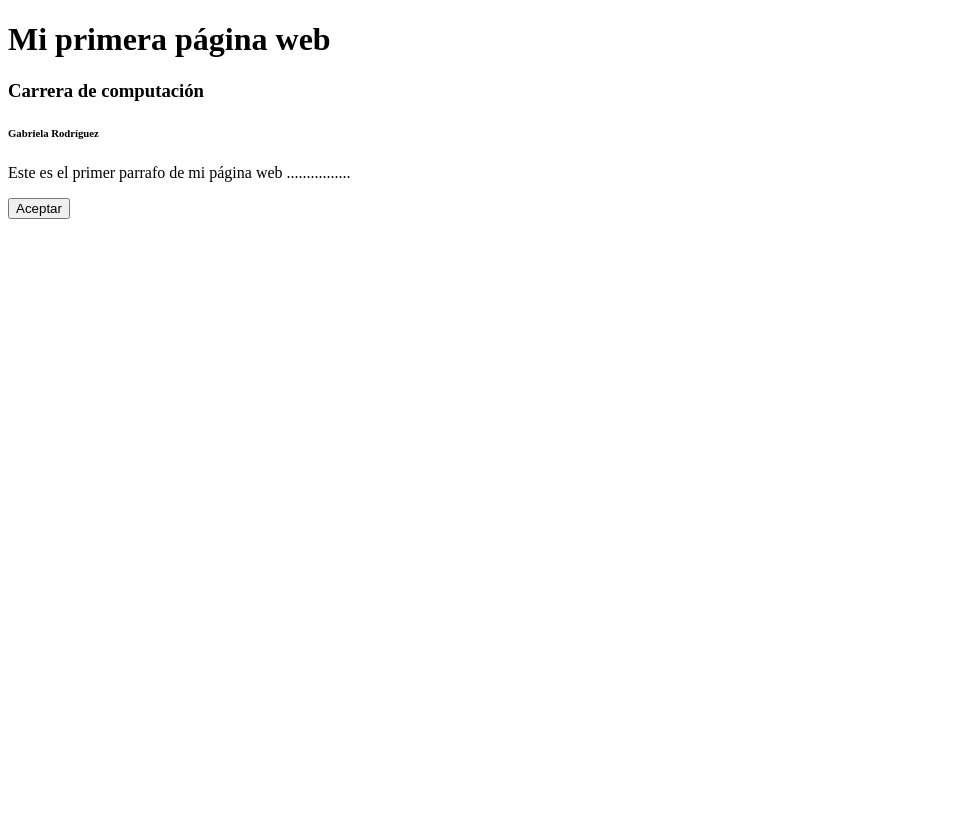
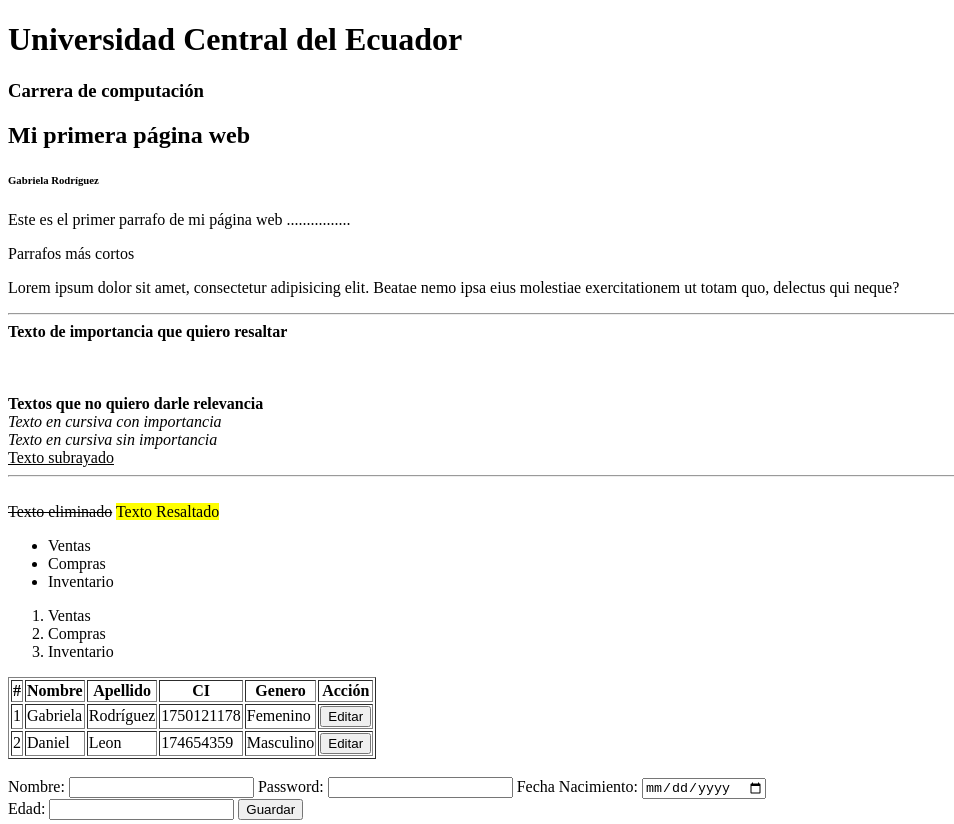
Before and after one commit to gabyrodriguez7/pw_u1_gr, a plain HTML site: page index.html in a window 1280 px wide. Shown: the top 824 px of the page, without its empty margins (0-954 px from the left). Before the commit the page ends 800 px from the top, so only its background shows below. Drawn offline with Linux system fonts and the light colour scheme.

Commit message:
taller 2

```diff
--- a/index.html
+++ b/index.html
@@ -1,15 +1,133 @@
 <!DOCTYPE html><!--Declara el tipo de documento con el que voy a trabajar: HTML5-->
 <html lang="en"><!--html:elemento raiz de toda Pagina web, atributo indica contenido en ingles-->
+
 <head><!--Cabezera: donde se pone toda la configuracion de la pagina, lo que no es visible para el usuario final-->
-    <meta charset="UTF-8"><!--Define la codificacion de caracteres de mi pagina web, el estandar de facto para paginas Web es UTF-8-->
-    <meta name="viewport" content="width=device-width, initial-scale=1.0"><!--Sirve para implementar paginas web responsivas(Se adapta al tamaño de display)-->
+    <meta charset="UTF-8">
+    <!--Define la codificacion de caracteres de mi pagina web, el estandar de facto para paginas Web es UTF-8-->
+    <meta name="viewport" content="width=device-width, initial-scale=1.0">
+    <!--Sirve para implementar paginas web responsivas(Se adapta al tamaño de display)-->
     <title>Mi primera pagina web</title><!--Para darle un titulo a mi pagina-->
 </head>
-<body><!--Cuerpo: Corresponde al contenido visual de mi pagina web, es decir todo lo que el usuario visualiza en pantalla-->
-    <h1>Mi primera página web</h1><!--Para poner encabezados desde h1 hasta h6-->
-    <h3>Carrera de computación</h3>
-    <h6>Gabriela Rodríguez</h6>
-    <p>Este es el primer parrafo de mi página web ................</p>
-    <button>Aceptar</button>
+
+<body>
+    <!--Cuerpo: Corresponde al contenido visual de mi pagina web, es decir todo lo que el usuario visualiza en pantalla-->
+    <header> <!--Cabecera-->
+        <h1>Universidad Central del Ecuador</h1>
+        <h3>Carrera de computación</h3>
+    </header>
+    <nav></nav><!--Barra de navegacion-->
+    <section>
+        <!--Cabeceras de Secciones-->
+        <h1>Mi primera página web</h1><!--Para poner encabezados desde h1 hasta h6-->
+        <h6>Gabriela Rodríguez</h6>
+
+        <!--Parrafos-->
+        <p>Este es el primer parrafo de mi página web ................</p>
+        <span>Parrafos más cortos</span>
+        <p>Lorem ipsum dolor sit amet, consectetur adipisicing elit. Beatae nemo ipsa eius molestiae exercitationem ut
+            totam quo, delectus qui neque?</p>
+        <!--textos-->
+        <hr>
+        <strong>Texto de importancia que quiero resaltar</strong>
+        <br>
+        <br>
+        <br>
+        <br>
+        <b>Textos que no quiero darle relevancia</b>
+        <br>
+        <em>Texto en cursiva con importancia</em>
+        <br>
+        <i>Texto en cursiva sin importancia</i>
+        <br>
+        <u>Texto subrayado</u>
+        <br>
+        <hr><!--Linea Recta-->
+        <br>
+        <s>Texto eliminado</s>
+        <mark>Texto Resaltado</mark>
+
+        <!--Listas-->
+        <ul>
+            <li>Ventas</li>
+            <li>Compras</li>
+            <li>Inventario</li>
+        </ul>
+
+        <ol>
+            <li>Ventas</li>
+            <li>Compras</li>
+            <li>Inventario</li>
+        </ol>
+
+        <!--tablas-->
+        <table border="1">
+            <thead></thead>
+            <!--Primero declaro la fila-->
+            <tr>
+                <!--Como contenido de la fila declaro todas las columnas-->
+                <th>#</th>
+                <th>Nombre</th>
+                <th>Apellido</th>
+                <th>CI</th>
+                <th>Genero</th>
+                <th>Acción</th>
+            </tr>
+            <tbody>
+                <!--Primero declaro la fila-->
+                <tr>
+                    <td>1</td>
+                    <td>Gabriela</td>
+                    <td>Rodríguez</td>
+                    <td>1750121178</td>
+                    <td>Femenino</td>
+                    <td><button>Editar</button></td>
+                </tr>
+                <!--Por cada fila es un elemento HTML: tr-->
+                <tr>
+                    <td>2</td>
+                    <td>Daniel</td>
+                    <td>Leon</td>
+                    <td>174654359</td>
+                    <td>Masculino</td>
+                    <td><button>Editar</button></td>
+                </tr>
+            </tbody>
+        </table>
+        <br>
+        <!--Contenedores (Elementos que agrupan contenido que tiene un objetivo en común)-->
+        <div>
+            <!--Son contenedores/ agrupadores tambien header, nav, section, aside, footer-->
+        </div>
+
+        <!--Formularios(Sirve para ejecurar una acción)-->
+        <form action="">
+            <label for="id_nombre">Nombre: </label><!--Pone los textos vizuales d emi formulario-->
+            <input type="text" id="id_nombre">
+            <label for="id_password">Password: </label>
+            <input type="password" id="id_password">
+            <label for="id_fecha">Fecha Nacimiento: </label>
+            <input type="date" id="id_fecha">
+            <br>
+            <label for="id_edad">Edad: </label>
+            <input type="number" id="id_edad">
+            <button>Guardar</button>
+        </form>
+        <br>
+        <!--Multimedia-->
+        <img src="https://upload.wikimedia.org/wikipedia/commons/thumb/a/a7/React-icon.svg/800px-React-icon.svg.png"
+            alt="No se puede vizualizar" width="200" height="200">
+        <br>
+        <video controls>
+            <source src="https://www.w3schools.com/html/mov_bbb.mp4" type="video/mp4">
+        </video>
+        <br>
+        <button>Aceptar</button>
+    </section>
+    <aside></aside>
+
+    <footer>
+        <h3>Todos los derechos Reservados</h3>
+    </footer>
 </body>
+
 </html><!--Etiqueta de cierre de html-->
```
